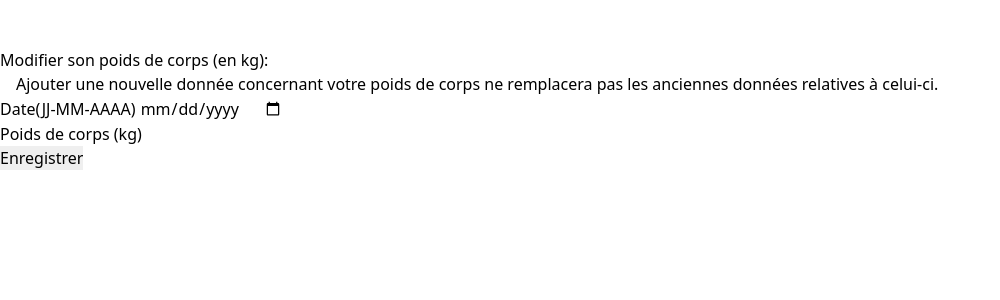
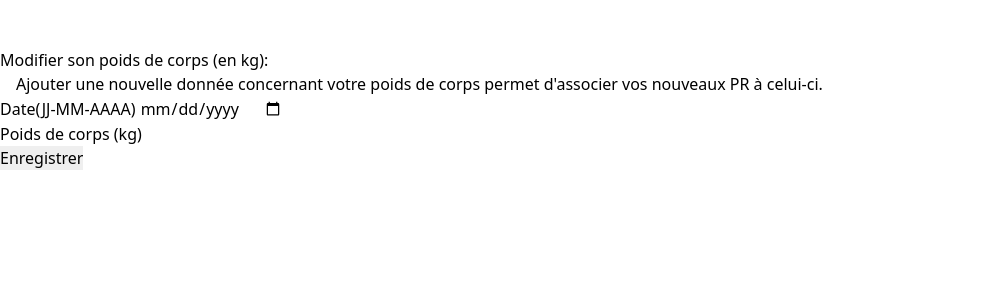
Before and after one commit to Tanguy9862/Gym-Data-Tracker, a Flask app: template templates/settings.html in a window 1280 px wide. Shown: the top 300 px of the page, without its empty margins (0-1000 px from the left). Run offline with Flask 2, Linux system fonts and the light colour scheme; the template is opened without the code that fills it: values that come from a table or form of the project are taken from there, others are empty; style sheets or scripts are compiled from the project's sources; some libraries are stand-ins or nearby versions.

Commit message:
Update settings.html content

```diff
--- a/templates/settings.html
+++ b/templates/settings.html
@@ -4,7 +4,7 @@
 
 <br><br>
 <h3>Modifier son poids de corps (en kg):</h3>
-<p><i class="far fa-info-circle"></i>Ajouter une nouvelle donnée concernant votre poids de corps ne remplacera pas les anciennes données relatives à celui-ci.</p>
+<p><i class="far fa-info-circle"></i>Ajouter une nouvelle donnée concernant votre poids de corps permet d'associer vos nouveaux PR à celui-ci.</p>
 {{ wtf.quick_form(form, novalidate=True, button_map={"submit": "primary"}) }}
 {% with messages = get_flashed_messages() %}
     {% if messages %}
```
